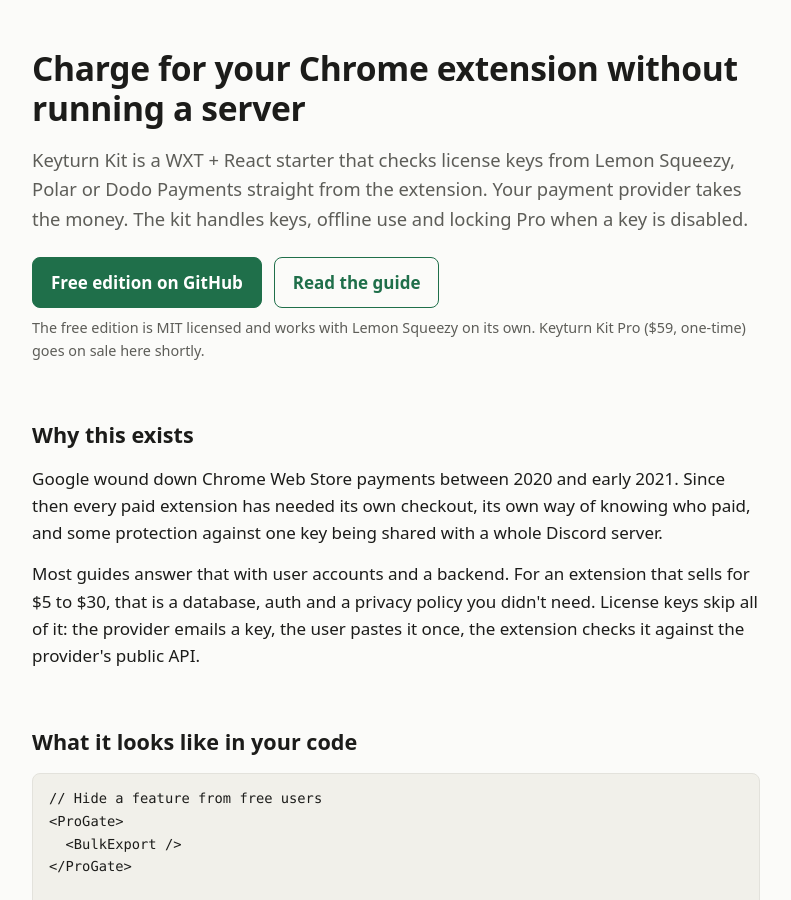
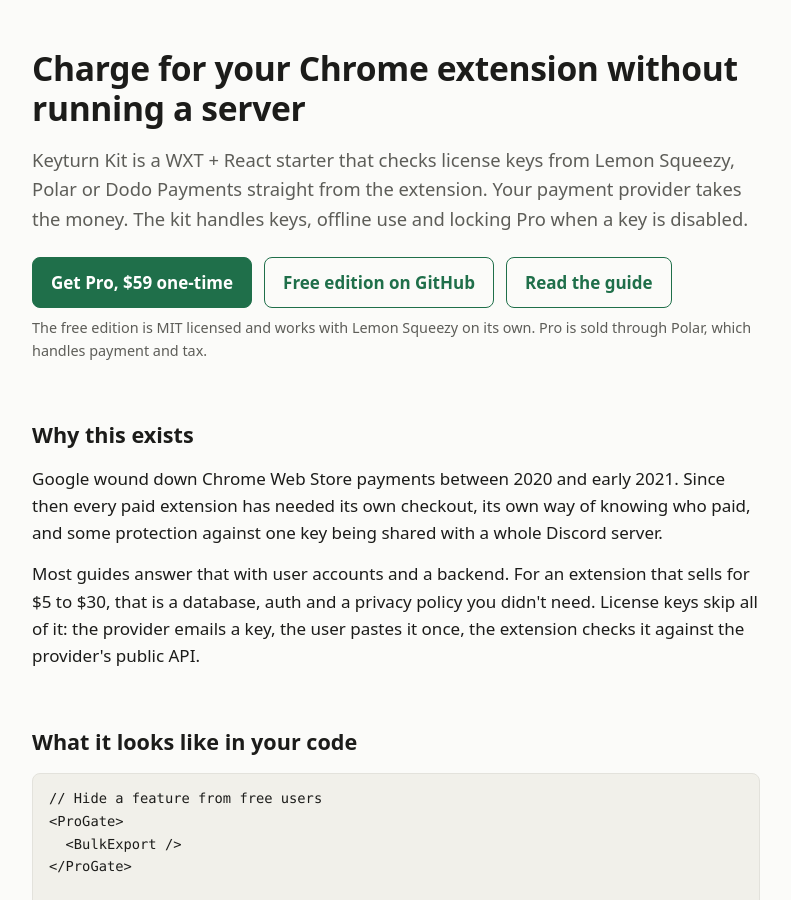
Before and after one commit to keyturnkit/keyturnkit.github.io, a Jekyll site: the page index.html, which Jekyll copies as it is, in a window 1280 px wide and 900 px high. Shown: the whole window, without its empty margins (244-1035 px from the left). Built offline with Jekyll 4.4.1, drawn with Linux system fonts in a browser that asks for light colours; some of the changed text lies outside the part shown.

Commit message:
Keyturn Kit Pro on sale through Polar: buy button on the homepage

```diff
--- a/index.html
+++ b/index.html
@@ -56,10 +56,11 @@
   <h1>Charge for your Chrome extension without running a server</h1>
   <p class="lede">Keyturn Kit is a WXT + React starter that checks license keys from Lemon Squeezy, Polar or Dodo Payments straight from the extension. Your payment provider takes the money. The kit handles keys, offline use and locking Pro when a key is disabled.</p>
   <div class="buttons">
-    <a class="btn primary" href="https://github.com/keyturnkit/keyturn-kit">Free edition on GitHub</a>
+    <a class="btn primary" href="https://buy.polar.sh/polar_cl_lbYlQnZT7FFPBcNrAdcwK1gqzx45xyNy3anEs3twjGy">Get Pro, $59 one-time</a>
+    <a class="btn secondary" href="https://github.com/keyturnkit/keyturn-kit">Free edition on GitHub</a>
     <a class="btn secondary" href="/guides/license-keys-chrome-extension/">Read the guide</a>
   </div>
-  <p class="small">The free edition is MIT licensed and works with Lemon Squeezy on its own. Keyturn Kit Pro ($59, one-time) goes on sale here shortly.</p>
+  <p class="small">The free edition is MIT licensed and works with Lemon Squeezy on its own. Pro is sold through Polar, which handles payment and tax.</p>
 
   <h2>Why this exists</h2>
   <p>Google wound down Chrome Web Store payments between 2020 and early 2021. Since then every paid extension has needed its own checkout, its own way of knowing who paid, and some protection against one key being shared with a whole Discord server.</p>
```
Also changed, not shown: other parts of index.html (+1 -1 lines).
